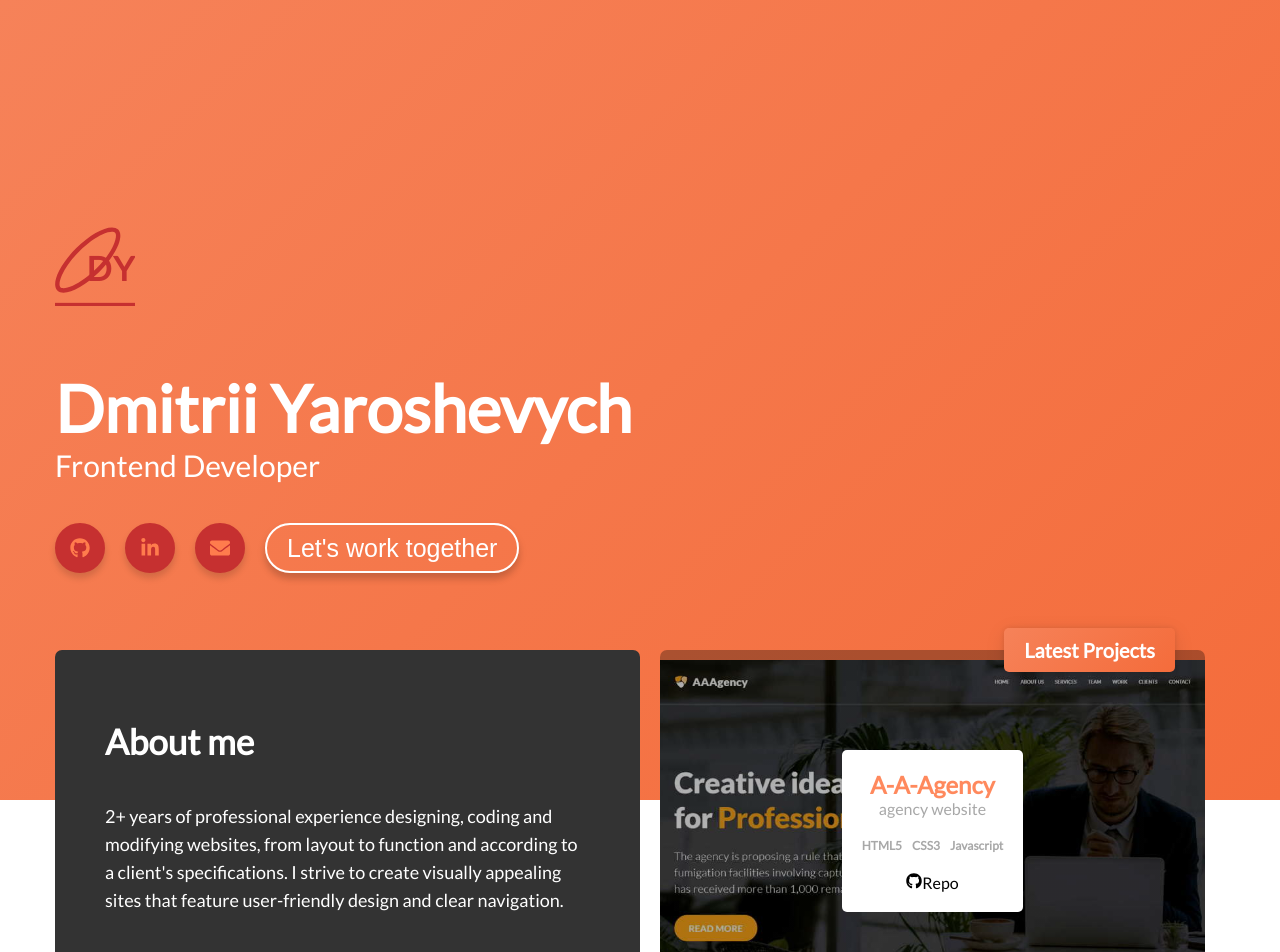
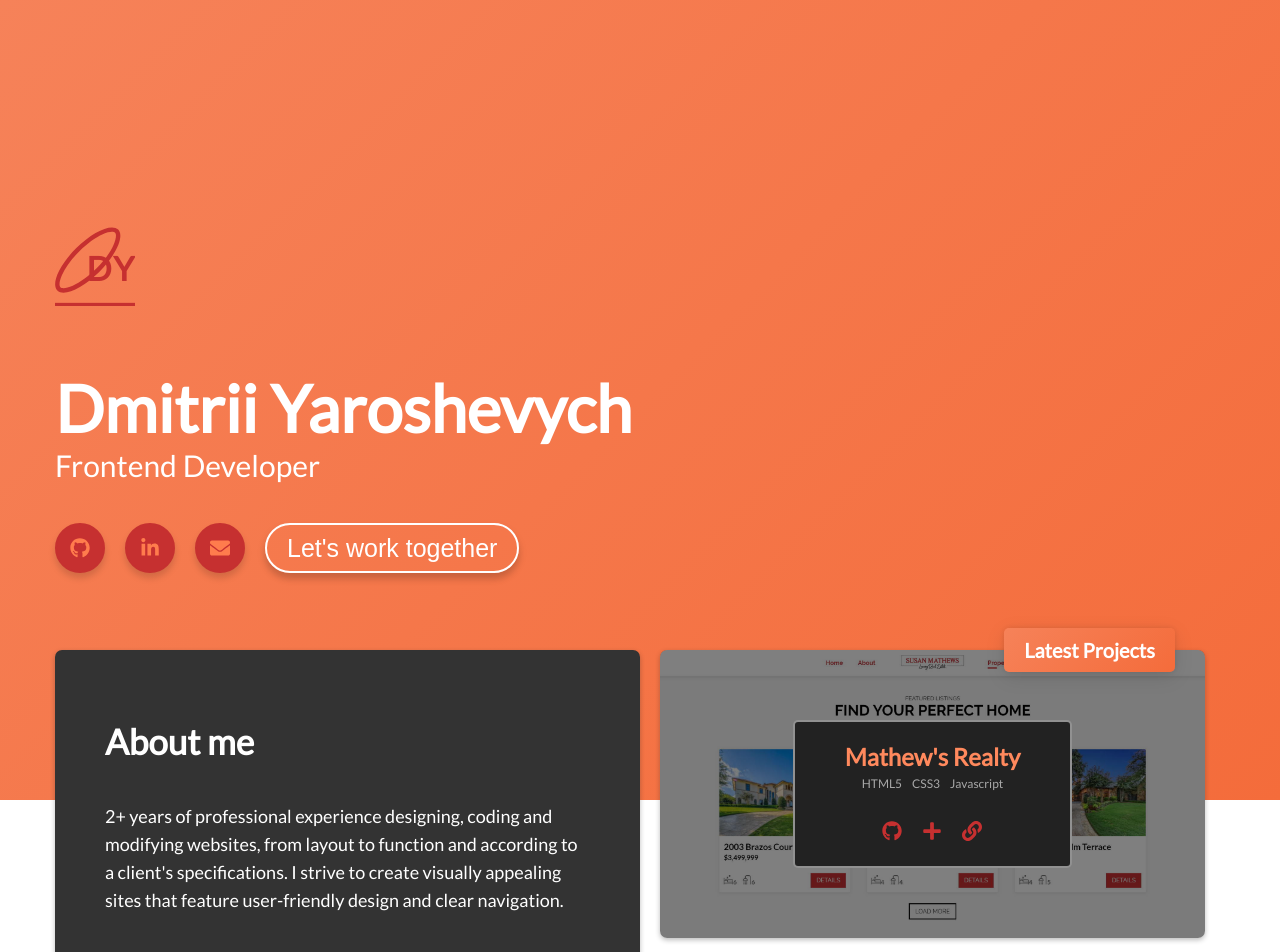
Before and after one commit to dyaroshevych/dyaroshevych.github.io, a React (Create React App) app: page / in a window 1280 px wide. Shown: the top 952 px of the page. Built offline with nearby package versions, Linux system fonts and the light colour scheme.

Commit message:
changed styles in projects

```diff
--- a/src/components/Button/Button.scss
+++ b/src/components/Button/Button.scss
@@ -1,6 +1,5 @@
 .button {
   $self: &;
-  cursor: pointer;
   transition: all 0.25s ease;
 
   &:focus {
--- a/src/components/Project/Project.jsx
+++ b/src/components/Project/Project.jsx
@@ -1,20 +1,20 @@
 import React from "react";
-import { FaGithub } from "react-icons/fa";
+import { FaGithub, FaPlus, FaLink } from "react-icons/fa";
 
 import { skills } from "../../data";
 
 import "./Project.scss";
 
-const Project = ({ name, type, techStack, image }) => (
-  <section
-    className="section project"
-    style={{
-      backgroundImage: `linear-gradient(rgba(0, 0, 0, 0.3), rgba(0, 0, 0, 0.3)), url(${image})`
-    }}
-  >
+const Project = ({ name, techStack, repo, link, image, openProject }) => (
+  <section className="section project" onClick={() => openProject(name)}>
+    <div
+      className="project__background"
+      style={{
+        backgroundImage: `url(${image})`
+      }}
+    ></div>
     <div className="project__info">
       <h3 className="heading-tertiary project__heading">{name}</h3>
-      <span className="subheading-tertiary">{type}</span>
       <ul className="project__skills-list">
         {techStack.map((tech, idx) => (
           <li key={idx} className="project__skills-item">
@@ -23,9 +23,14 @@ const Project = ({ name, type, techStack, image }) => (
         ))}
       </ul>
       <div className="project__links">
-        <a>
+        <a className="project__link" href={repo} target="blank">
           <FaGithub />
-          Repo
+        </a>
+        <button className="project__link">
+          <FaPlus />
+        </button>
+        <a className="project__link" href={link} target="blank">
+          <FaLink />
         </a>
       </div>
     </div>
--- a/src/components/Project/Project.scss
+++ b/src/components/Project/Project.scss
@@ -1,30 +1,51 @@
 .project {
+  $self: &;
+  position: relative;
   display: flex;
   justify-content: center;
   align-items: center;
-  background-position: center;
-  background-size: 120%;
-  background-repeat: no-repeat;
-  transition: background-size 0.5s ease;
+  overflow: hidden;
   margin: 20px;
   border-radius: 7px;
-
-  &:hover {
-    background-size: 130%;
-  }
+  box-shadow: 0 2px 5px 0 rgba(34, 34, 34, 0.3);
+  cursor: pointer;
 
   &:first-of-type {
     margin-top: 0;
   }
 
-  &.section {
-    padding-top: 100px;
-    padding-bottom: 100px;
+  &:hover {
+    #{$self}__background {
+      transform: scale(1.1) translateZ(0);
+    }
+  }
+
+  &__background {
+    position: absolute;
+    z-index: 0;
+    width: 100%;
+    height: 100%;
+    border-radius: 7px;
+    background-position: center;
+    background-size: cover;
+    background-repeat: no-repeat;
+    transition: transform 0.25s ease;
+
+    &::before {
+      position: absolute;
+      content: "";
+      width: 100%;
+      height: 100%;
+      background-color: rgba(0, 0, 0, 0.5);
+    }
   }
 
   &__info {
-    padding: 20px;
-    background-color: #fff;
+    position: relative;
+    z-index: 1;
+    padding: 20px 50px;
+    background-color: #222;
+    border: 2px solid rgba(255, 255, 255, 0.5);
     border-radius: 5px;
     max-width: 80%;
     display: flex;
@@ -35,11 +56,11 @@
   &__skills {
     &-list {
       display: flex;
-      margin: 20px 0;
+      margin: 5px 0 30px;
     }
 
     &-item {
-      font-weight: 700;
+      font-weight: 400;
       font-size: 12px;
       color: #a8a8a8;
 
@@ -48,4 +69,16 @@
       }
     }
   }
+
+  &__link {
+    display: inline-block;
+    background-color: transparent;
+    font-size: 20px;
+    color: #c63030;
+    margin-right: 20px;
+  }
+
+  a#{$self}__link:last-of-type {
+    margin-right: 0;
+  }
 }
--- /dev/null
+++ b/src/components/ProjectDescription/ProjectDescription.jsx
@@ -0,0 +1,22 @@
+import React from "react";
+
+import "./ProjectDescription.scss";
+
+const ProjectDescription = ({
+  name,
+  techStack,
+  repo,
+  link,
+  images,
+  closeProject
+}) => (
+  <div className="project-description">
+    <div className="project-descriotion__menu">
+      <div className="wrapper">
+        <h2 className="heading-secondary">{name}</h2>
+      </div>
+    </div>
+  </div>
+);
+
+export default ProjectDescription;
--- /dev/null
+++ b/src/components/ProjectDescription/ProjectDescription.scss
@@ -0,0 +1,7 @@
+.project-description {
+  position: fixed;
+  width: 100vw;
+  min-height: 100vh;
+  background-color: #fff;
+  z-index: 3;
+}
--- /dev/null
+++ b/src/components/index.js
@@ -0,0 +1,6 @@
+export { default as Button } from "./Button/Button";
+export { default as Field } from "./Field/Field";
+export { default as IconLink } from "./IconLink/IconLink";
+export { default as List } from "./List/List";
+export { default as Project } from "./Project/Project";
+export { default as ProjectDescription } from "./ProjectDescription/ProjectDescription";
--- a/src/containers/Header/Header.jsx
+++ b/src/containers/Header/Header.jsx
@@ -1,11 +1,10 @@
 import React from "react";
-import { FaGithub, FaEnvelope, FaLinkedinIn } from "react-icons/fa";
 
 import "./Header.scss";
 
 import { ReactComponent as Logo } from "../../assets/img/logo.svg";
-import IconLink from "../../components/IconLink/IconLink";
-import Button from "../../components/Button/Button";
+import { FaGithub, FaEnvelope, FaLinkedinIn } from "react-icons/fa";
+import { Button, IconLink } from "../../components";
 
 const Header = () => {
   const links = [
--- a/src/containers/Main/Main.jsx
+++ b/src/containers/Main/Main.jsx
@@ -1,10 +1,13 @@
-import React from "react";
+import React, { useState } from "react";
 import { skills, projects, contact } from "../../data";
 
-import List from "../../components/List/List";
-import Project from "../../components/Project/Project";
-import Field from "../../components/Field/Field";
-import Button from "../../components/Button/Button";
+import {
+  Button,
+  Field,
+  List,
+  Project,
+  ProjectDescription
+} from "../../components";
 
 import "./Main.scss";
 
@@ -57,7 +60,18 @@ const sections = [
   }
 ];
 
-const Main = () => (
+const Main = () => {
+  const openProjectHandler = name => {
+    const projectIdx = projects.findIndex(project => project.name === name);
+
+    setOpenedProject(projectIdx);
+  };
+
+  const [openedProject, setOpenedProject] = useState(null);
+
+  return (
+    <>
+      {openedProject !== null && <ProjectDescription />}
       <main className="main">
         <div className="wrapper main__container">
           <div className="main__info-container">
@@ -76,11 +90,16 @@ const Main = () => (
           <div className="main__projects-container">
             <div className="main__projects-heading">Latest Projects</div>
             {projects.map((project, idx) => (
-          <Project {...project} key={idx} />
+              <Project
+                {...{ ...project, openProject: openProjectHandler }}
+                key={idx}
+              />
             ))}
           </div>
         </div>
       </main>
+    </>
   );
+};
 
 export default Main;
--- a/src/containers/Main/Main.scss
+++ b/src/containers/Main/Main.scss
@@ -6,7 +6,6 @@
 
   &__container {
     display: flex;
-    border-radius: 7px;
   }
 
   &__info-container,
@@ -18,6 +17,8 @@
     display: flex;
     flex-direction: column;
     max-width: fit-content;
+    border-radius: 7px;
+    box-shadow: 0 2px 5px 0 rgba(34, 34, 34, 0.3);
 
     & .section {
       &:first-of-type {
@@ -50,6 +51,7 @@
 
     &-heading {
       position: absolute;
+      z-index: 1;
       top: 0;
       right: 50px;
       transform: translateY(-50%);
--- a/src/data.js
+++ b/src/data.js
@@ -18,23 +18,30 @@ export const skills = [
 ];
 export const projects = [
   {
+    name: "Mathew's Realty",
+    type: "real estate website",
+    techStack: [0, 1, 2],
+    repo: "https://github.com/dyaroshevych/mathews-realty",
+    link: "https://dyaroshevych.github.io/mathews-realty",
+    description: "",
+    image: project3
+  },
+  {
+    name: "Orbital View",
+    type: "company website",
+    techStack: [0, 1, 2],
+    repo: "https://github.com/dyaroshevych/orbital-view",
+    link: "https://orbitalview.ai",
+    description: "",
+    image: project2
+  },
+
+  {
     name: "A-A-Agency",
     type: "agency website",
     techStack: [0, 1, 2],
     description: "",
     image: project1
-  },
-  {
-    name: "Orbital View",
-    techStack: [0, 1, 2],
-    description: "",
-    image: project2
-  },
-  {
-    name: "Mathew's Realty",
-    techStack: [0, 1, 2],
-    description: "",
-    image: project3
   }
 ];
 export const contact = [
--- a/src/index.scss
+++ b/src/index.scss
@@ -22,6 +22,14 @@ body {
 }
 a {
   text-decoration: none;
+}
+a,
+button {
+  cursor: pointer;
+}
+
+button:focus {
+  outline: none;
 }
 
 ul {
```
Lines whose indentation alone changed are shown as unchanged.
